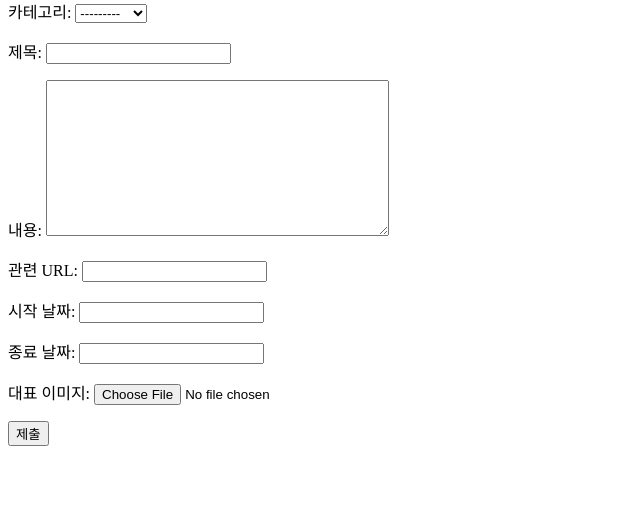
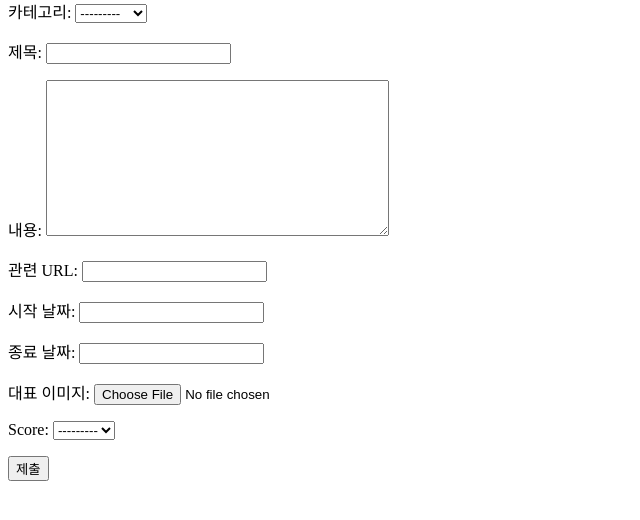
Before and after one commit to pirogramming/log_share, a Django app: page /post/post_create/ in a window 1280 px wide. Shown: the part 17-537 px from the top of the page, without its empty margins (0-640 px from the left). Run offline with Django 3.2, Linux system fonts and the light colour scheme.

Commit message:
Fix Serializer / Create Post_score field / Link searched_post_list and post_detail

```diff
--- a/post/forms.py
+++ b/post/forms.py
@@ -6,7 +6,7 @@ class PostModelForm(ModelForm):
     class Meta:
         model = Post
         fields = [
-            'category','title','contents','reference','start_date','end_date','photo','tags',
+            'category','title','contents','reference','start_date','end_date','photo','tags','score'
         ]
         '''
         #todo 사진 변경시에 원래 있던 사진 삭제를 자동으로 해주는 기능.
--- a/post/models.py
+++ b/post/models.py
@@ -24,6 +24,8 @@ class Post(models.Model):
     photo = models.ImageField(upload_to=date_upload_to, verbose_name='대표 이미지', null=True, blank=True)
     tags = TaggableManager()
     #todo 별점 매기기 기능 추가?
+    SCORE_CHOICES = zip(range(1,5), range(1,5))
+    score = models.IntegerField(choices=SCORE_CHOICES)
 
     def __str__(self):
         return self.title
--- a/post/serializers.py
+++ b/post/serializers.py
@@ -18,5 +18,5 @@ from rest_framework import serializers
 class PostSerializer(serializers.HyperlinkedModelSerializer):
     class Meta:
         model = Post
-        fields = ['id','category','title','start_date','end_date']
+        fields = ['id','category','title','score','start_date','end_date']
         #fields에 user를 가져오려고 하면 hyperlinkModelSerializer 에러가 뜬다.
--- a/post/templates/post/post_detail.html
+++ b/post/templates/post/post_detail.html
@@ -12,6 +12,8 @@
         <img src="{{ post.photo.url }}" style="max-width: 100%; max-height: 400px"><br>
     {% endif %}
     제목 : {{ post.title }} <br>
+    작성자 : {{ post.user }} <br>
+    평점 : {{ post.score }} <br>
     내용 : {{ post.contents }} <br>
     참고 URL : {{ post.reference }} <br>
     시작일 : {{ post.start_date }} <br>
--- a/post/templates/post/post_list.html
+++ b/post/templates/post/post_list.html
@@ -13,7 +13,8 @@
         <div>
         <p>
             제목 : <a href="{% url 'post:post_detail' post.pk %}">{{ post.title }}</a> <br>
-            작성자 : {{ post.user }}
+            작성자 : {{ post.user }} <br>
+            평점 : {{ post.score }} <br>
         </p>
         </div>
     {% endfor %}
--- a/post/views.py
+++ b/post/views.py
@@ -34,14 +34,14 @@ class Search(APIView):
         if tags is not None:
             posts = Post.objects.filter(tags__name__in=tags).distinct()
             posts_data = serializers.PostSerializer(posts, many=True)
-            for post in posts_data.data:
-                #want = User
-                #print(want)
-                pass
+            # for post in posts_data.data:
+            #     want = User
+            #     print(want)
+            #     pass
 
             context = {
                 #'post_data': posts_data,
-                'data': posts_data.data,
+                'posts_data': posts_data.data,
                 'tags': tags,
             }
 
@@ -79,7 +79,7 @@ def post_create(request):
         if postform.is_valid():
             #포스트모델폼의 정보가 유효하면, post에 할당한 뒤 FK를 접속한 유저로 지정하여 저장한다.
             post = postform.save(commit=False)
-            #post.user = request.user
+            post.user = request.user
             post = postform.save()
             return redirect('post:post_list')
     else:
```
Also changed, not shown: post/templates/post/searched_post_list.html (+10 -2 lines), post/migrations/0002_auto_20200207_1013.py (added).
